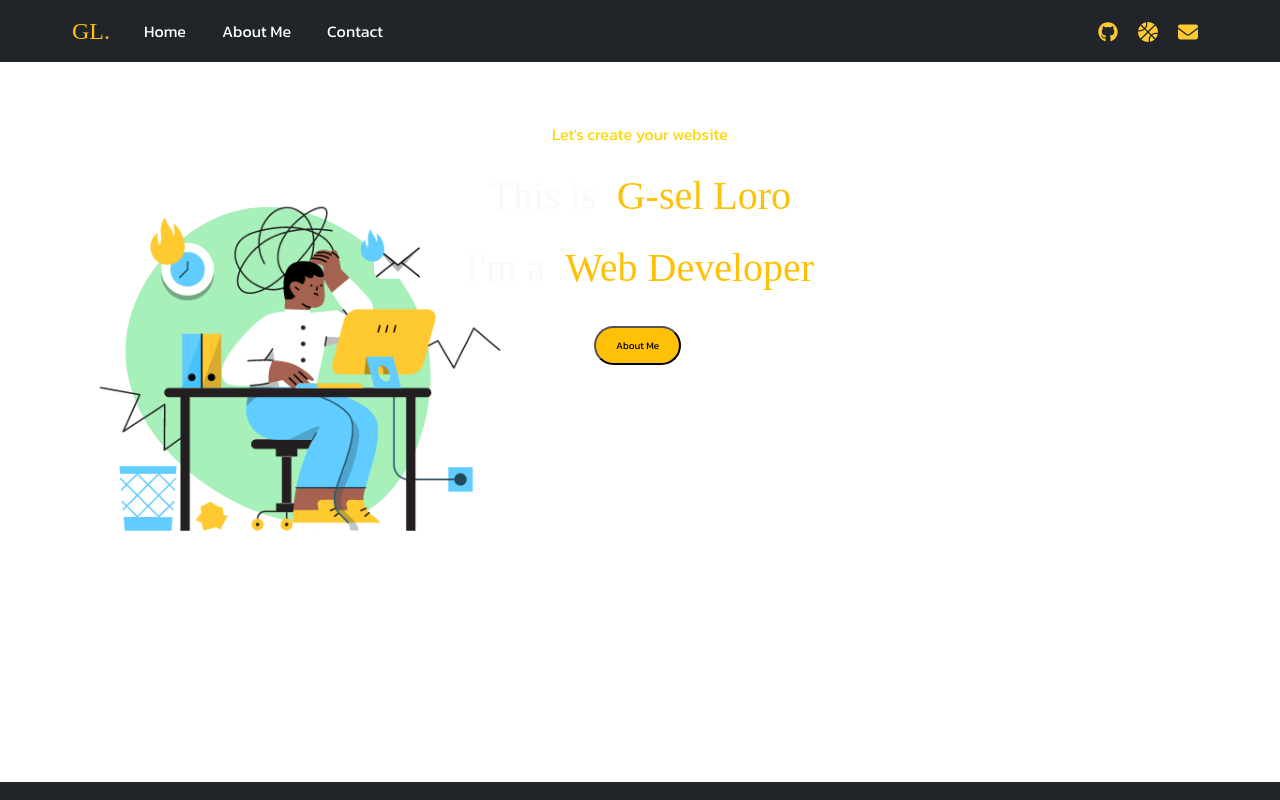
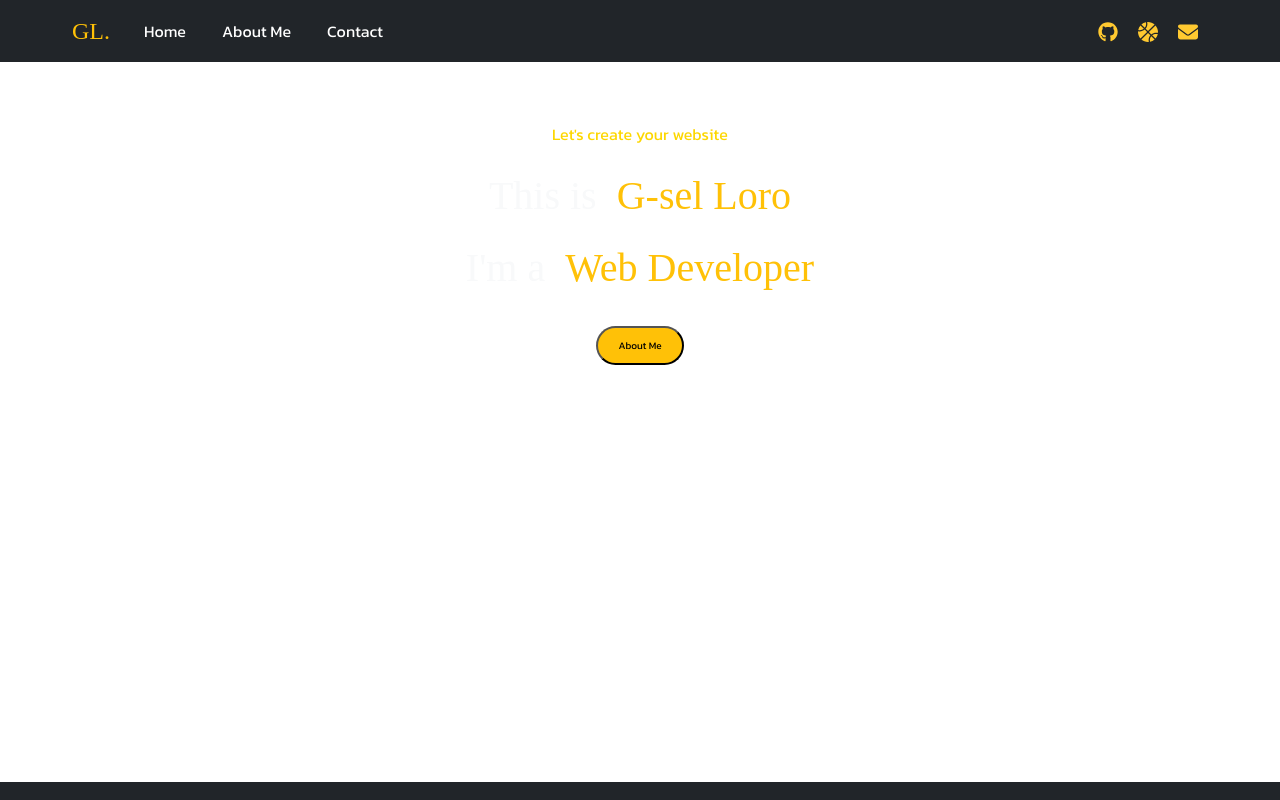
Before and after one commit to G-sel/gml, a Vue app: page / in a window 1280 px wide. Shown: the top 800 px of the page. Built offline with nearby package versions, Linux system fonts and the light colour scheme; a web font is replaced by a local one.

Commit message:
remove images

```diff
--- a/src/components/landingPage.vue
+++ b/src/components/landingPage.vue
@@ -2,18 +2,13 @@
 
     <body>
 <div class="container">
-    <svg class="svg1" viewBox="0 0 200 200" xmlns="http://www.w3.org/2000/svg">
-  <path fill="#A7F0BA" d="M68.7,-20.5C78.2,7,67.6,42.8,47.3,55.3C26.9,67.8,-3.4,57,-23.6,40.5C-43.7,23.9,-53.9,1.5,-48.3,-20.6C-42.7,-42.7,-21.4,-64.6,4.1,-65.9C29.6,-67.3,59.2,-48,68.7,-20.5Z" transform="translate(100 100)" />
-</svg>
+
     <p class="flex-start greet">Let's create your website</p>
     <h1 class="text-light flex-start name font">This is &nbsp;<p class="text-warning"> G-sel Loro</p></h1>
     <h1 class="text-light flex-start font">I'm a &nbsp;<p class="text-warning"> Web Developer</p></h1>
     <div class="button flex-start">
     <button class="button about bg-warning ">About Me</button>
     <!-- <button class="button download "><a href="./../assets/LORO_GSEL_RESUME.pdf" class="text-download text-warning" download>Download My CV</a></button> -->
-    <div>
-    <img src="./../assets/png2.png" class="pic">
-    </div>
 </div>
 </div>
 </body>
```
